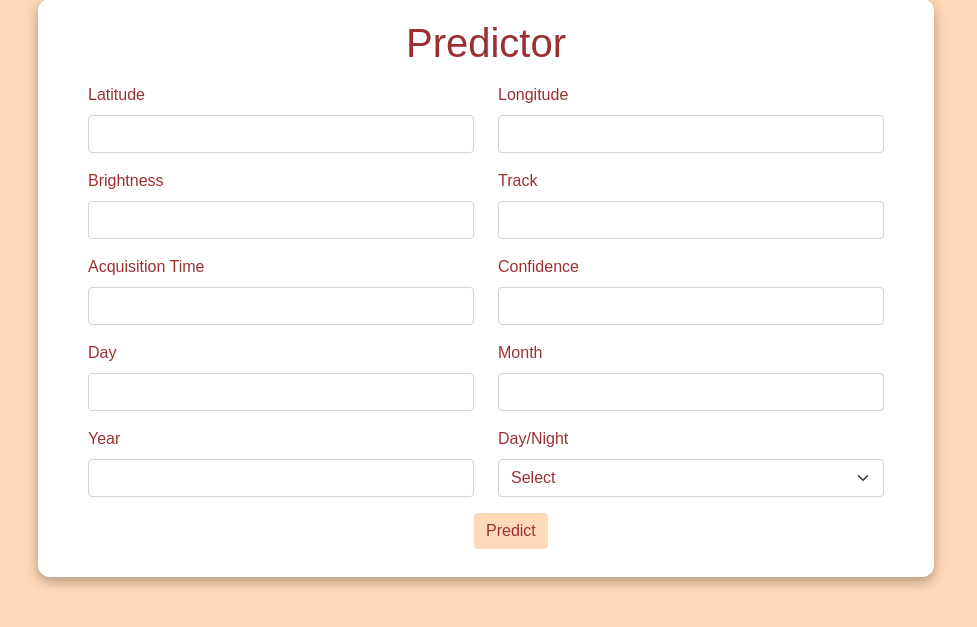
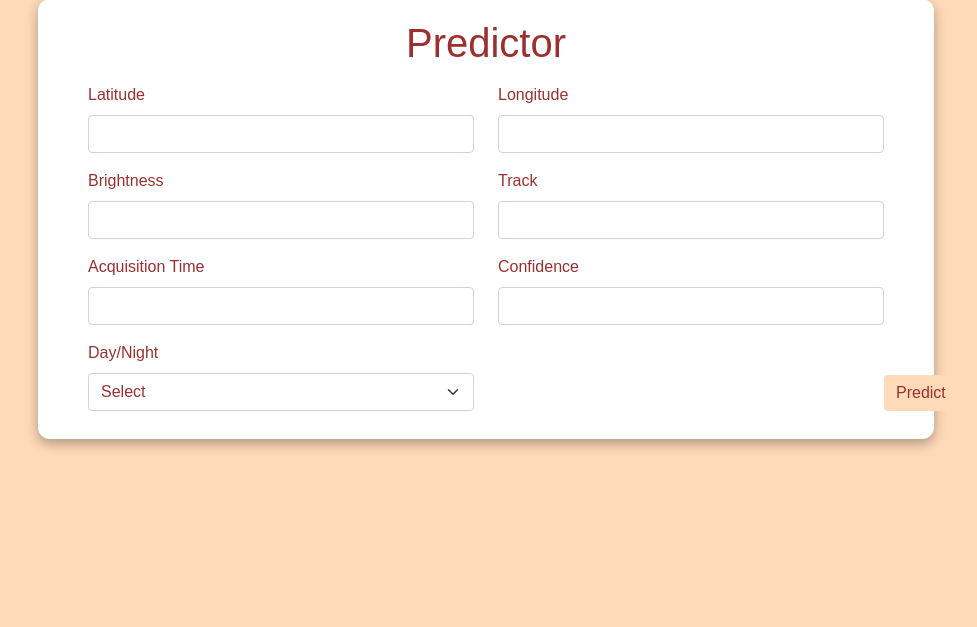
Before and after one commit to PoojaRawool/Forest_Fire_Prediction, a Flask app: page /predict in a window 1280 px wide. Shown: the part 51-678 px from the top of the page, without its empty margins (154-1131 px from the left). Run offline with Flask 2, Linux system fonts and the light colour scheme; parts of the project's set-up code (start-up, migrations or seed data) failed here and were passed over.

Commit message:
Update predictor.html

```diff
--- a/Templates/predictor.html
+++ b/Templates/predictor.html
@@ -55,24 +55,6 @@
        </div>
        <div class="col-md-6 my-2">
        <div class="md-form">
-          <label for="day" class="form-label" style="color:#9c3030;">Day</label>
-          <input type="number" class="form-control" id="day" name="day">
-       </div>
-       </div>
-       <div class="col-md-6 my-2">
-       <div class="md-form">
-          <label for="month" class="form-label" style="color:#9c3030;">Month</label>
-          <input type="number" class="form-control" id="month" name="month">
-       </div>
-       </div>
-       <div class="col-md-6 my-2">
-       <div class="md-form">
-          <label for="year" class="form-label" style="color:#9c3030;">Year</label>
-          <input type="number" class="form-control" id="year" name="year">
-       </div>
-       </div>
-       <div class="col-md-6 my-2">
-       <div class="md-form">
     <label for="daynight" class="form-label" style="color:#9c3030;">Day/Night</label>
     <select id="daynight" class="form-select" name="daynight" style="color:#9c3030;">
       <option selected style="color:#9c3030;">Select</option>
```
